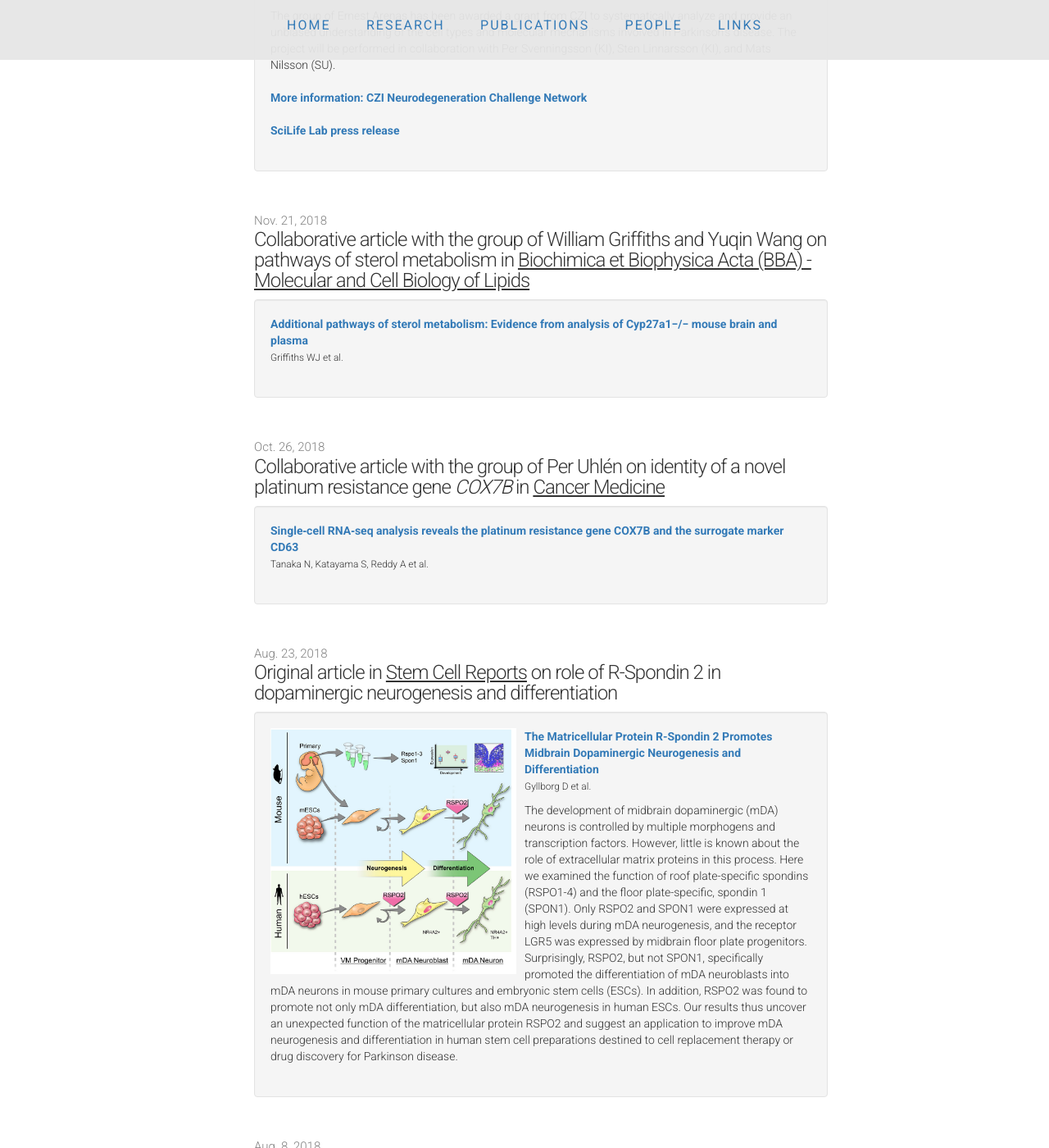
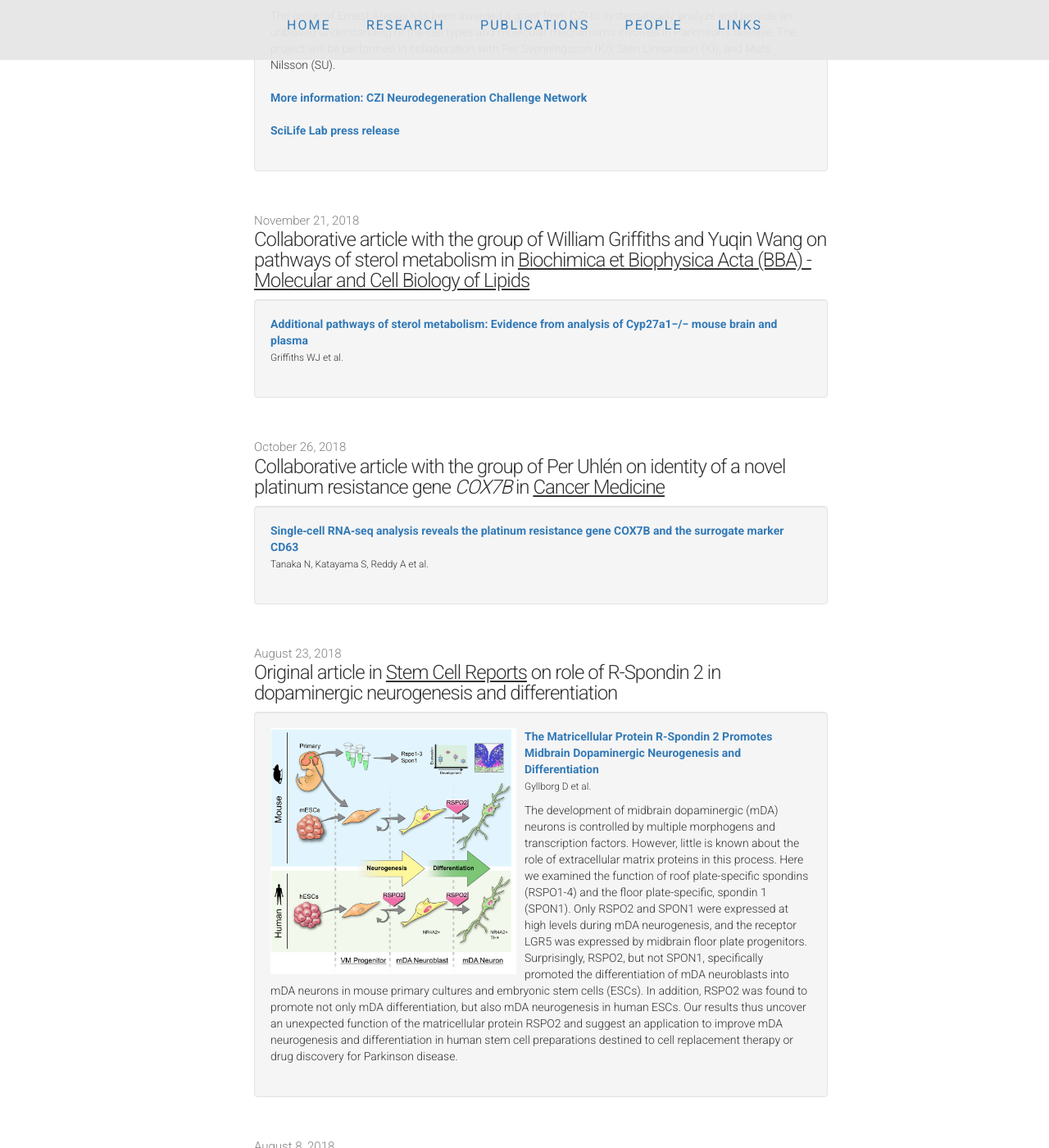
Before and after one commit to ArenasLab/arenaslab.github.io, a Jekyll site: the page index.html, which Jekyll copies as it is, in a window 1280 px wide and 1400 px high, scrolled down 4942 px. Shown: the whole window at 82% size. Built offline with Jekyll 4.4.1, drawn with Linux system fonts in a browser that asks for light colours; comment, search, counter and statistics services are not loaded; some of the changed text lies outside the part shown.

Commit message:
Update index.html

```diff
--- a/index.html
+++ b/index.html
@@ -101,7 +101,7 @@
 
 :END TEMPLATE -->
 <li>
-            <span class="post-date">February 3, 2020</span>
+            <span class="post-date">Febuary 3, 2020</span>
             <span class="post-link">New Postdoctoral Researcher Positions Available.</span>
 </li>
           <div class="well">
@@ -275,7 +275,7 @@ Applications are to be submitted via the <strong>Karolinska Institute web recrui
 
 
 	<li>
-          <span class="post-date">Feb. 21, 2019</span>
+          <span class="post-date">Febuary 21, 2019</span>
           <span class="post-link">Collaborative article with the group of Per Uhlén on the role of a type of calcium channel Ca<sub>v</sub>3.2 in regulation of cortical neurogenesis in <u>Neuroscience</u></span>
         </li>
         <div class="well">
@@ -308,7 +308,7 @@ Applications are to be submitted via the <strong>Karolinska Institute web recrui
 
 
 	<li>
-          <span class="post-date">Dec 6, 2018</span>
+          <span class="post-date">December 6, 2018</span>
           <span class="post-link">NEWS: Chan Zuckerberg Initiative award for Neurodegeneration Challenge Network to profile and define Parkinson's disease<span>
         </li>
         <div class="well">
@@ -336,7 +336,7 @@ Applications are to be submitted via the <strong>Karolinska Institute web recrui
 <p>&nbsp;</p>
 
 	<li>
-          <span class="post-date">Nov. 21, 2018</span>
+          <span class="post-date">November 21, 2018</span>
           <span class="post-link">Collaborative article with the group of William Griffiths and Yuqin Wang on pathways of sterol metabolism in <u>Biochimica et Biophysica Acta (BBA) - Molecular and Cell Biology of Lipids</u></span>
         </li>
         <div class="well">
@@ -351,7 +351,7 @@ Applications are to be submitted via the <strong>Karolinska Institute web recrui
 <p>&nbsp;</p>
 
 	<li>
-          <span class="post-date">Oct. 26, 2018</span>
+          <span class="post-date">October 26, 2018</span>
           <span class="post-link">Collaborative article with the group of Per Uhlén on identity of a novel platinum resistance gene <i>COX7B</i> in <u>Cancer Medicine</u></span>
         </li>
         <div class="well">
@@ -366,7 +366,7 @@ Applications are to be submitted via the <strong>Karolinska Institute web recrui
 <p>&nbsp;</p>
 
 	<li>
-          <span class="post-date">Aug. 23, 2018</span>
+          <span class="post-date">August 23, 2018</span>
 	  <span class="post-link">Original article in <u>Stem Cell Reports</u> on role of R-Spondin 2 in dopaminergic neurogenesis and differentiation</span>
         </li>
         <div class="well">
@@ -384,7 +384,7 @@ Applications are to be submitted via the <strong>Karolinska Institute web recrui
 <p>&nbsp;</p>
 
 <li>
-          <span class="post-date">Aug. 8, 2018</span>
+          <span class="post-date">August 8, 2018</span>
           <span class="post-link">Collaborative article with the group of Sten Linnarsson on
 		    RNA sequencing of half a million cells in the mouse central nervous system published in <u>Cell</u></span>
         </li>
@@ -402,7 +402,7 @@ Applications are to be submitted via the <strong>Karolinska Institute web recrui
 
 
 	<li>
-          <span class="post-date">Jul. 3, 2018</span>
+          <span class="post-date">July 3, 2018</span>
           <span class="post-link">Collaborative article with the group of Antonio del Sol on synergistic activity of transcription factors for subpopulation identity in <u>Nature Communications</u></span>
         </li>
         <div class="well">
@@ -434,7 +434,7 @@ Applications are to be submitted via the <strong>Karolinska Institute web recrui
 <p>&nbsp;</p>
 
         <li>
-            <span class="post-date">Apr 25, 2018</span>
+            <span class="post-date">April 25, 2018</span>
             <span class="post-link">NEWS: Division of Molecular Neurobiology has moved to the new Biomedicum building.<span>
         </li>
         <div class="well">
@@ -456,7 +456,7 @@ Applications are to be submitted via the <strong>Karolinska Institute web recrui
 
 
 	<li>
-          <span class="post-date">Apr. 5, 2018</span>
+          <span class="post-date">April 5, 2018</span>
           <span class="post-link">Collaborative article as Preprint at <u>BioRxiv</u> with the group of Sten Linnarsson on
 		    RNA sequencing of half a million cells in the mouse central nervous system</span>
         </li>
@@ -473,7 +473,7 @@ Applications are to be submitted via the <strong>Karolinska Institute web recrui
       <p>&nbsp;</p>
 
 	<li>
-            <span class="post-date">March. 1, 2018</span>
+            <span class="post-date">March 1, 2018</span>
 	    <span class="post-link"><b>Postdoctoral fellow position available</b> in Computational Biology of Single Cell and CRISPR Genomics</span>
         </li>
         <div class="well">
@@ -489,7 +489,7 @@ Applications are to be submitted via the <strong>Karolinska Institute web recrui
       <p>&nbsp;</p>
 
         <li>
-            <span class="post-date">Nov 7, 2017</span>
+            <span class="post-date">November 7, 2017</span>
             <span class="post-link">NEWS: Division of Molecular Neurobiology is moving in April 2018 to the new Biomedicum building.<span>
         </li>
         <div class="well">
@@ -517,7 +517,7 @@ Applications are to be submitted via the <strong>Karolinska Institute web recrui
 
 
 	  <li>
-            <span class="post-date">Aug. 23, 2017</span>
+            <span class="post-date">August 23, 2017</span>
 		  <span class="post-link">Original article in <u>Science Signaling</u> on role of YAP in dopaminergic differentiation and survival</span>
           </li>
           <div class="well">
@@ -540,7 +540,7 @@ Applications are to be submitted via the <strong>Karolinska Institute web recrui
 <p>&nbsp;</p>
 
 		<li>
-          <span class="post-date">Jul. 13, 2017</span>
+          <span class="post-date">July 13, 2017</span>
           <span class="post-link">Original article in <u>Molecular Neurodegeneration</u> on binding partners of LRRK2</span>
         </li>
           <div class="well">
@@ -564,7 +564,7 @@ Applications are to be submitted via the <strong>Karolinska Institute web recrui
           <p>&nbsp;</p>
 
           <li>
-            <span class="post-date">Jul. 3, 2017</span>
+            <span class="post-date">July 3, 2017</span>
             <span class="post-link">Collaborative article with the group of Gunnar Schulte on Frizzled recruitment of Disheveled in <u>Cellular Signalling</u></span>
           </li>
           <div class="well">
@@ -579,7 +579,7 @@ Applications are to be submitted via the <strong>Karolinska Institute web recrui
 <p>&nbsp;</p>
 
 	  <li>
-            <span class="post-date">Jun 26, 2017</span>
+            <span class="post-date">June 26, 2017</span>
             <span class="post-link">Original article as Preprint at <u>BioRxiv</u> on the ventral midbrain dopaminergic niche<span>
           </li>
           <div class="well">
@@ -648,7 +648,7 @@ Applications are to be submitted via the <strong>Karolinska Institute web recrui
 
 
           <li>
-            <span class="post-date">Apr. 19, 2017</span>
+            <span class="post-date">April 19, 2017</span>
             <span class="post-link">Collaborative article with the group of Per Uhlén on mapping genes for calcium signaling in <u>Bioinformatics</u></span>
           </li>
           <div class="well">
@@ -665,7 +665,7 @@ Applications are to be submitted via the <strong>Karolinska Institute web recrui
 
 
           <li>
-            <span class="post-date">Apr. 17, 2017</span>
+            <span class="post-date">April 17, 2017</span>
             <span class="post-link">Collaborative article with the group of Igor Adameyko on growth and shaping of vertebrate cartilage in <u>eLife</u></span>
           </li>
           <div class="well">
@@ -680,7 +680,7 @@ Applications are to be submitted via the <strong>Karolinska Institute web recrui
            <p>&nbsp;</p>
 
 	  <li>
-            <span class="post-date">Apr. 10, 2017</span>
+            <span class="post-date">April 10, 2017</span>
 		  <span class="post-link">Original article in <u>Nature Biotechnology</u> on reprogrammed astrocytes to dopaminergic neurons</span>
           </li>
           <div class="well">
@@ -713,7 +713,7 @@ Applications are to be submitted via the <strong>Karolinska Institute web recrui
 
 
           <li>
-            <span class="post-date">Oct. 6, 2016</span>
+            <span class="post-date">October 6, 2016</span>
 		  <span class="post-link">Original article in <u>Cell</u> on single-cell in the developing ventral midbrain</span>
           </li>
           <div class="well">
@@ -740,7 +740,7 @@ Applications are to be submitted via the <strong>Karolinska Institute web recrui
           <p>&nbsp;</p>
 
           <li>
-            <span class="post-date">Sep. 15, 2016</span>
+            <span class="post-date">September 15, 2016</span>
 		  <span class="post-link">Original article in <u>EMBO</u> on role of Pbx1 in the ventral midbrain</span>
           </li>
           <div class="well">
```
